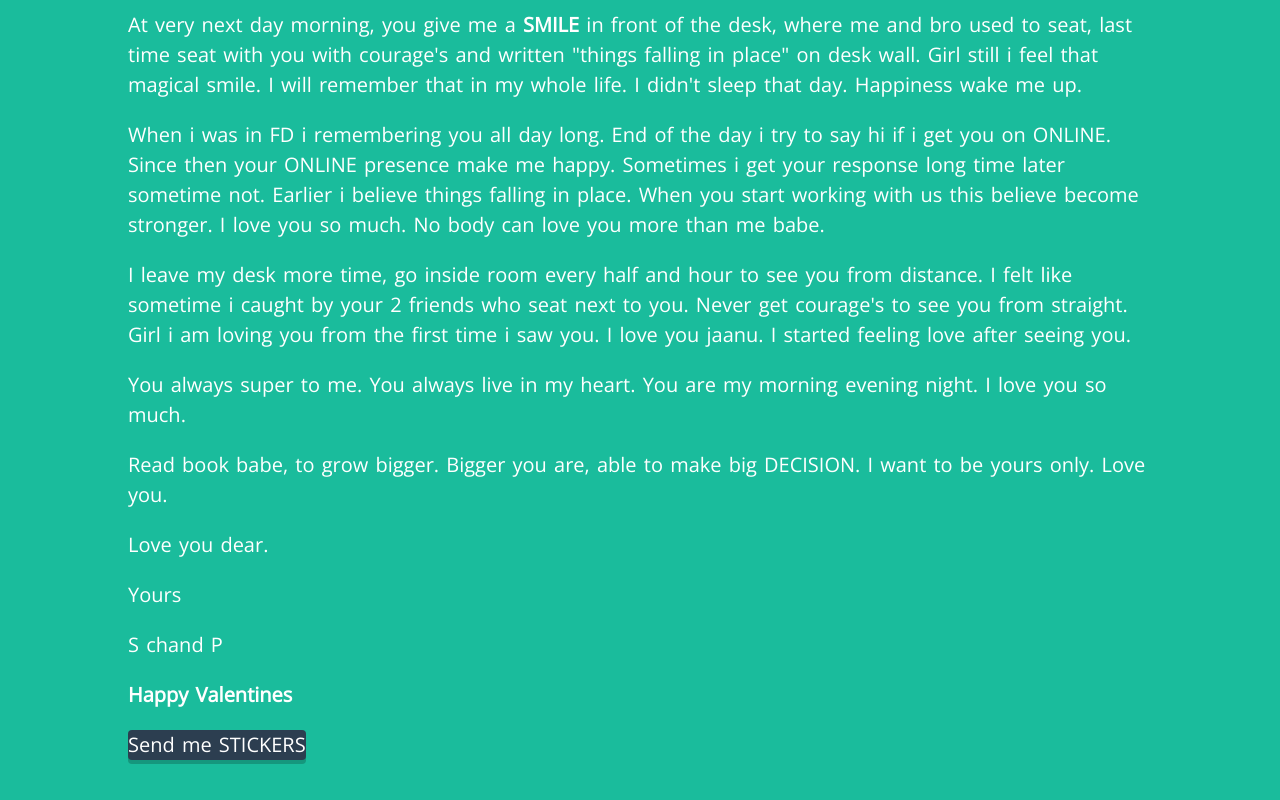
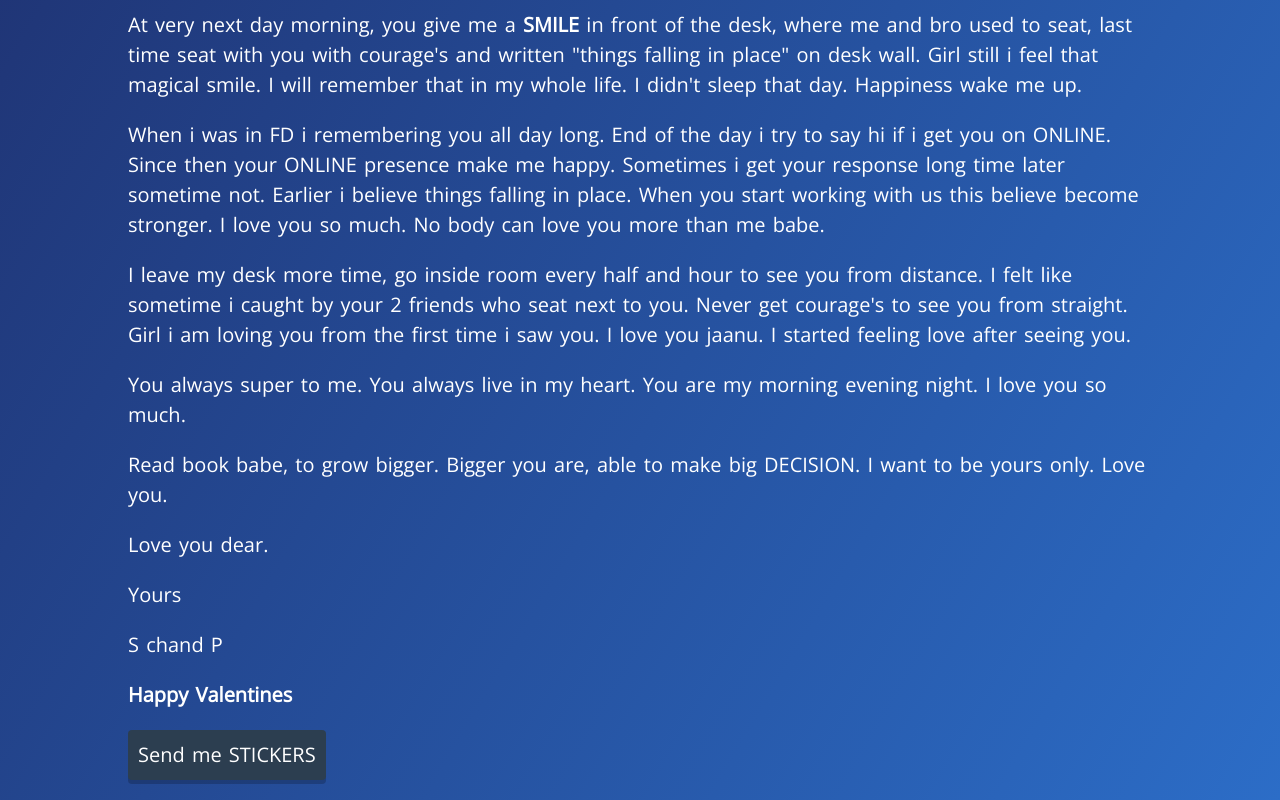
Before and after one commit to ibauthor/hello_r, a website: page first_valentine.html in a window 1280 px wide. Shown: the part 1354-2154 px from the top of the page. Drawn offline with nearby package versions, Linux system fonts and the light colour scheme.

Commit message:
chaged background color

```diff
--- a/valentine.less
+++ b/valentine.less
@@ -6,7 +6,11 @@ span {
   font-weight: bold;
 }
 body {
-  background-color: #1abc9c;
+  background: #1a1c52; /* For browsers that do not support gradients */
+  background: -webkit-linear-gradient(left top, #1a1c52, #2c6dc7); /* For Safari 5.1 to 6.0 */
+  background: -o-linear-gradient(bottom right, #1a1c52, #2c6dc7); /* For Opera 11.1 to 12.0 */
+  background: -moz-linear-gradient(bottom right, #1a1c52, #2c6dc7); /* For Firefox 3.6 to 15 */
+  background: linear-gradient(to bottom right, #1a1c52, #2c6dc7); /* Standard syntax */
   color: white;
   margin: 35px 10% 0;
 }
@@ -33,7 +37,7 @@ body {
 .key {
   text-decoration: none;
   display: inline-block;
-  padding: 10;
+  padding: 10px;
   background-color: #2C3E50;
   color: white;
   box-shadow: 0px 4px rgba(0, 0, 0, 0.2);
```
Also changed, not shown: valentine.css.
